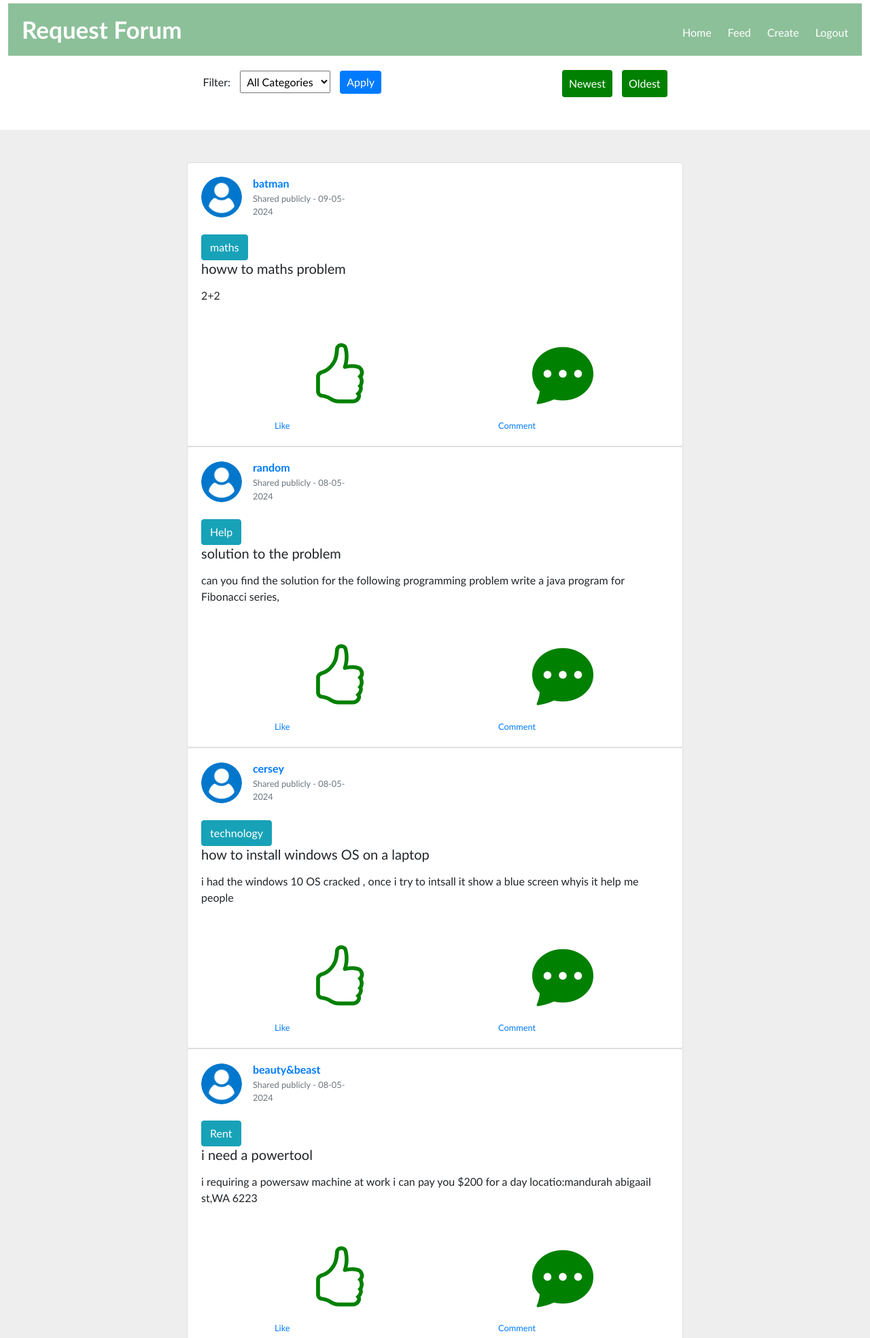
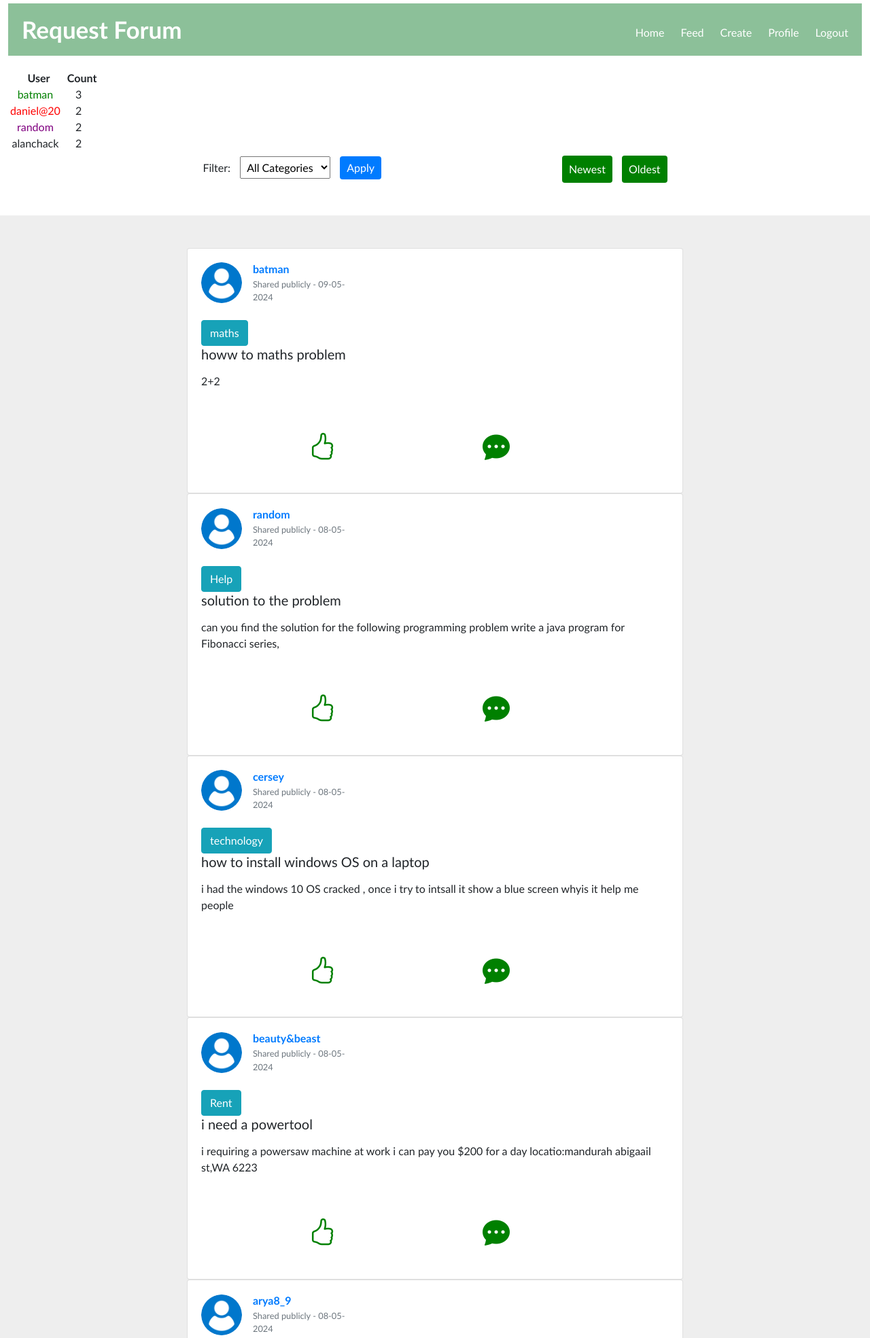
Before and after one commit to alan22222/Request-forum-Agile-webDev, a Flask app: page /feed in a window 1280 px wide. Shown: the top 1969 px of the page at 68% size. Run offline with Flask 3, Linux system fonts and the light colour scheme; a user stored in the database is signed in; some libraries are stand-ins or nearby versions.

Commit message:
updated version

```diff
--- a/website/app.py
+++ b/website/app.py
@@ -1,12 +1,14 @@
 # app.py
+from auth import login as auth_login
+from auth import logout as auth_logout
+from auth import signup as auth_signup
+from database import create_database
 from flask import Flask, flash, redirect, render_template, request, url_for
-from flask_login import LoginManager, login_required, login_user, logout_user, current_user
+from flask_login import (LoginManager, current_user, login_required,
+                         login_user, logout_user)
+from flask_migrate import Migrate
 from flask_sqlalchemy import SQLAlchemy
-from flask_migrate import Migrate
-
-from models import db, User, Question, Category, Answer, question_categories
-from database import create_database
-from auth import login as auth_login, signup as auth_signup, logout as auth_logout
+from models import Answer, Category, Question, User, db, question_categories
 
 app = Flask(__name__)
 app.secret_key = 'agile web dev'
@@ -145,7 +147,15 @@ def feed():
 
     questions = questions.all()
 
-    return render_template('feed.html', categories=categories, questions=questions, user=current_user, category_set=category_filter)
+    #top commented users profile and their commnted count
+    # top_comments=db.session.query(User.username,db.func.count(Answer.user_id)).join(Answer).group_by(User.id).order_by(Answer.user_id.desc()).limit(5).all()
+
+    top_comments = db.session.query(User.username, db.func.count(Answer.user_id).label('comments_count')).join(Answer).group_by(User.id).order_by(db.func.count(Answer.user_id).desc()).limit(5).all()
+
+
+
+
+    return render_template('feed.html', categories=categories, questions=questions, user=current_user, category_set=category_filter, top_comments=top_comments)
 
 # Post Detail Page
 @app.route('/question/<int:question_id>', methods=['GET', 'POST'])
@@ -168,14 +178,18 @@ def question_details(question_id):
     return render_template('question_details.html', question=question, answers=answers, user=current_user)
 
 # Profile User Page
-"""
-@app.route('/profile', methods=['GET','POST'])
+
+@app.route('/userprofile', methods=['GET','POST'])
 def profile():
-    # Profile route implementation
+    if not current_user:
+        flash('You must be logged in to see this page.', 'warning')
+        return redirect(url_for('login'))  # Redirect to login if not logged in
+
+    return render_template('userprofile.html', user=current_user)
 
 
-"""
+
 
 if __name__ == '__main__':
-    create_database(app)
+    before_request_func()
     app.run(debug=True)
--- a/website/static/style.css
+++ b/website/static/style.css
@@ -276,11 +276,12 @@ button{
   margin: 1 5%;
 }
 .row i{
-  font-size: 90px;
+  font-size: 40px;
   align-items: center;
   justify-content: center;
   padding:50px;
   color:green;
+
 }
 .row h3{
   font-size: 35px;
@@ -294,6 +295,7 @@ button{
 .mb-0 {
   margin-bottom: 0 !important;
 }
+
 .row p{
       display:inline-block block;
       margin-top: 3px;
@@ -412,3 +414,28 @@ button[type="submit"]:hover {
 #scrollToTopBtn:hover {
   background-color: #555;
 }
+
+.onside{
+  display: flex;
+  display: inline-block;
+}
+.gapbtw td{
+  padding-right: 10px;
+  text-align: center;
+}
+.gapbtw {
+  text-align: center;
+}
+.onside tr{
+  padding-bottom:34px;
+}
+
+.top-commenter {
+  color: green;
+}
+.second-commenter{
+  color: red;
+}
+.third-commenter{
+  color: purple;
+}
--- a/website/templates/feed.html
+++ b/website/templates/feed.html
@@ -46,6 +46,7 @@
             <li><a href="{{ url_for('home') }}">Home</a></li>
             <li><a href="{{ url_for('feed') }}">Feed</a></li>
             <li><a href="{{ url_for('create') }}">Create</a></li>
+            <li><a href="{{url_for('profile')}}">Profile</a></li>
             <li><a href="{{ url_for('logout') }}">Logout</a></li>
 
             {% else %}
@@ -88,9 +89,28 @@
 
 
   <!-- Scroll to top button -->
-  <button onclick="scrollToTop()" id="scrollToTopBtn" title="Go to top">Top</button>
+  <button onclick="scrollToTop()" id="scrollToTopBtn" class="" title="Go to top" style="border: none;background: none; color:blue; " ><i class="bi bi-arrow-up"></i></button>
 
   <!-- Category selector dropdown and sorting buttons -->
+  <div class="container-fluid">
+    <table class="onside">
+        <thead>
+            <tr class="gapbtw">
+                <th>User</th>
+                <th>Count</th>
+            </tr>
+        </thead>
+        <tbody>
+          {% for user in top_comments %}
+          <tr class="gapbtw">
+            <td class="{% if loop.index == 1 %}top-commenter{% elif loop.index == 2 %}second-commenter{% elif loop.index == 3 %}third-commenter{% endif %}">{{ user.username[:9] }}</td>
+            <td>{{ user.comments_count }}</td>
+          </tr>
+          {% endfor %}
+        </tbody>
+    </table>
+  </div>
+
   <div class="filter-section">
     <form action="{{ url_for('feed') }}" method="GET" class="filter-form">
         <label for="category">Filter:</label>
@@ -155,13 +175,13 @@
                 </p>
 
                 <div class="small d-flex justify-content-start">
-                  <a href="#!" class="d-flex align-items-center me-3 text-decoration-none">
-                    <i class="far fa-thumbs-up me-2"></i>
-                    <p class="mb-0"><i class="bi bi-hand-thumbs-up"> </i> Like</p>
+                  <a href="#!" class="d-flex align-items-center me-2 text-decoration-none ">
+                    <i class="far fa-thumbs-up me-2 fa-4x"></i>
+                    <p class="mb-0"><i class="bi bi-hand-thumbs-up"> </i> </p>
                   </a>
                   <a href="{{ url_for('question_details', question_id=question.id) }}" class="d-flex align-items-center me-3 text-decoration-none">
                     <i class="far fa-comment-dots me-2"></i>
-                    <p class="mb-0"><i class="bi bi-chat-dots-fill"> </i>Comment</p>
+                    <p class="mb-0"><i class="bi bi-chat-dots-fill"> </i></p>
                   </a>
                 </div>
               </div>
@@ -174,5 +194,7 @@
     </div>
   </section>
 
+
+
 </body>
 </html>
```
Also changed, not shown: website/templates/userprofile.html (added, +109 -0 lines), instance/database.db (added), website/instance/database.db (deleted).
